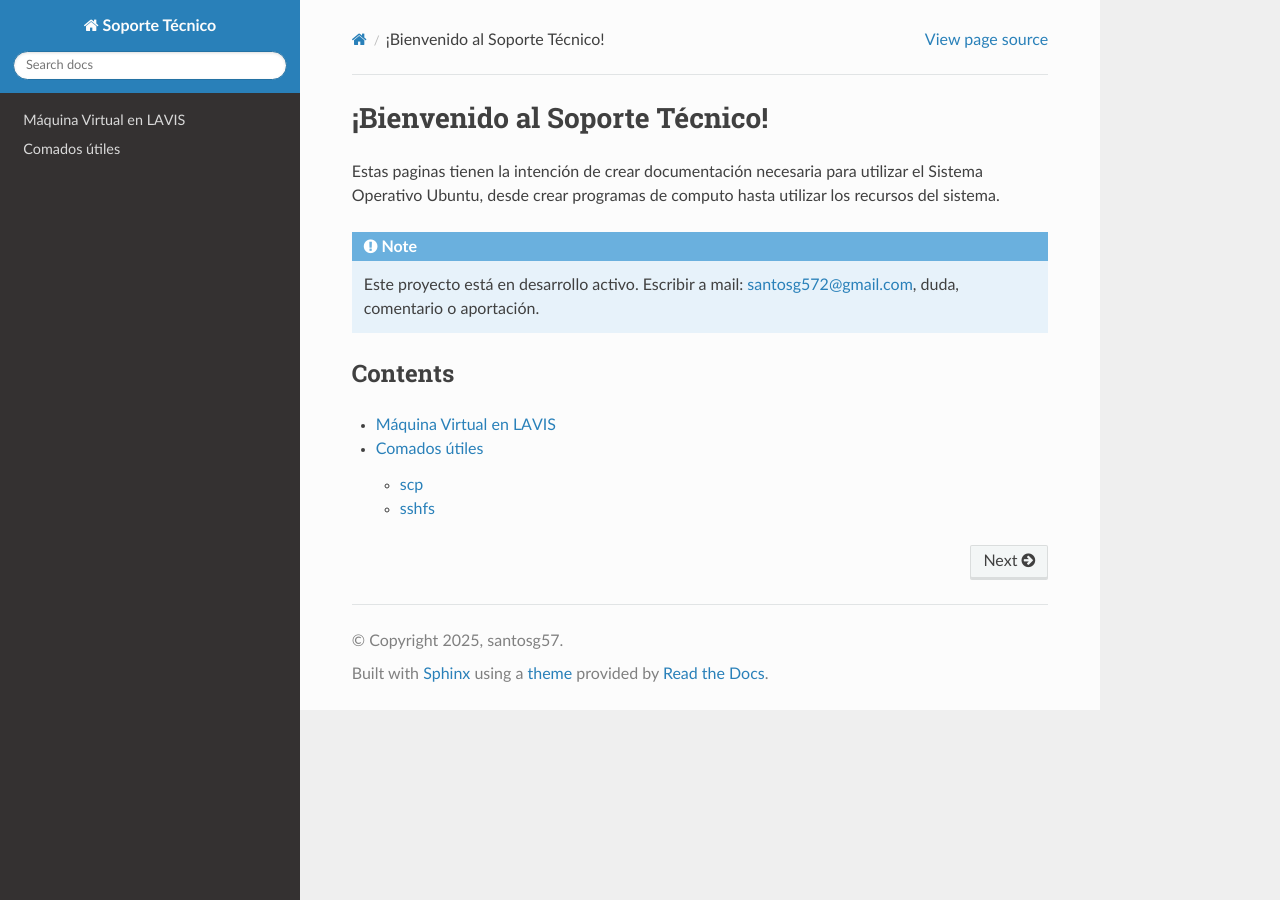
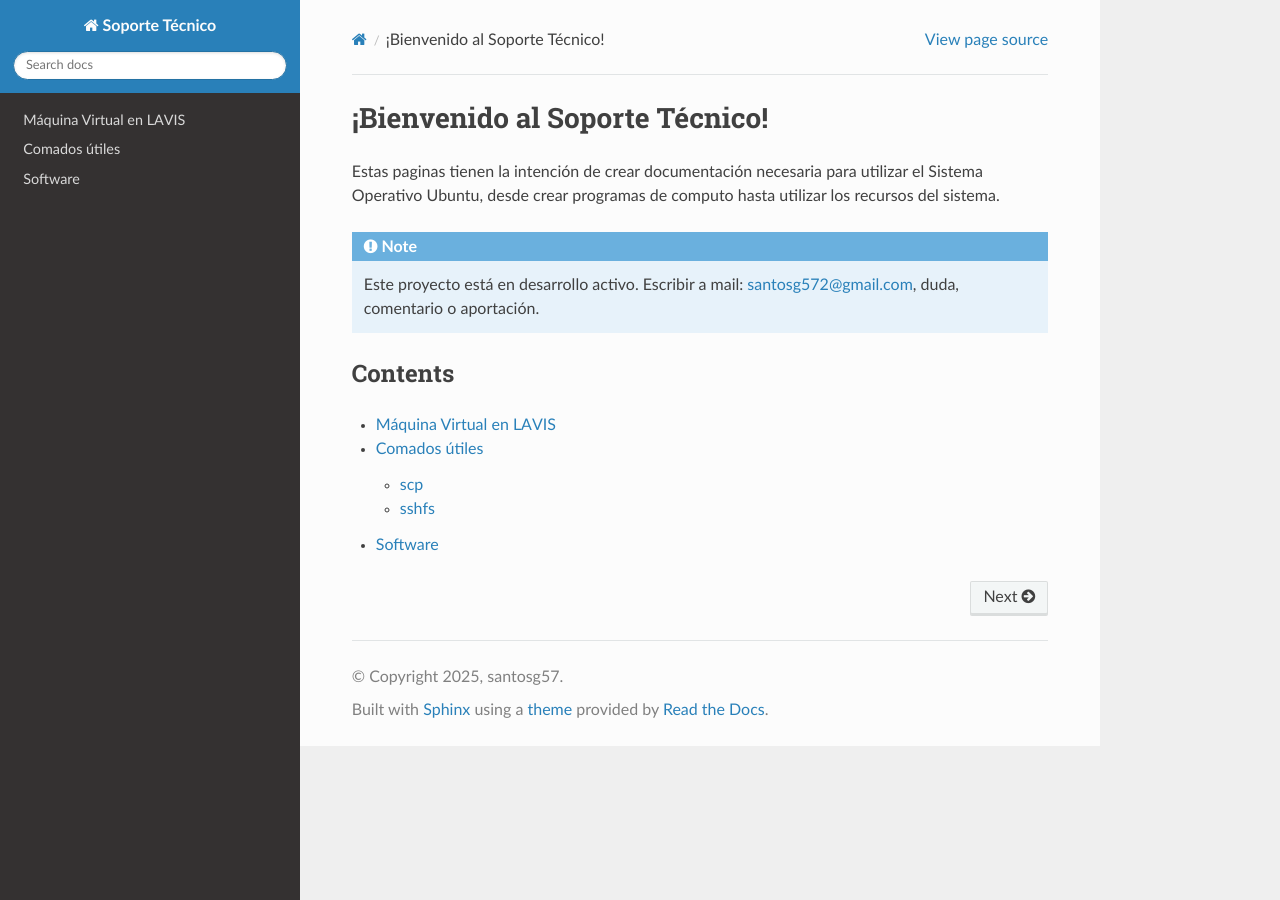
Before and after one commit to matecom57/santosg57-software, a Sphinx documentation site: the page built from docs/source/index.rst, in a window 1280 px wide. Built offline with Sphinx 7.4.7 and the Read the Docs theme 3.1.0, drawn with Linux system fonts in a browser that asks for light colours.

```diff
--- a/docs/source/index.rst
+++ b/docs/source/index.rst
@@ -16,3 +16,4 @@ Contents
 
    lavis
    comandos
+   software
--- /dev/null
+++ b/docs/source/software.rst
@@ -0,0 +1,4 @@
+Software
+========
+
+ITK-SNAP Downloads: http://www.itksnap.org/pmwiki/pmwiki.php?n=Downloads.SNAP4
```
